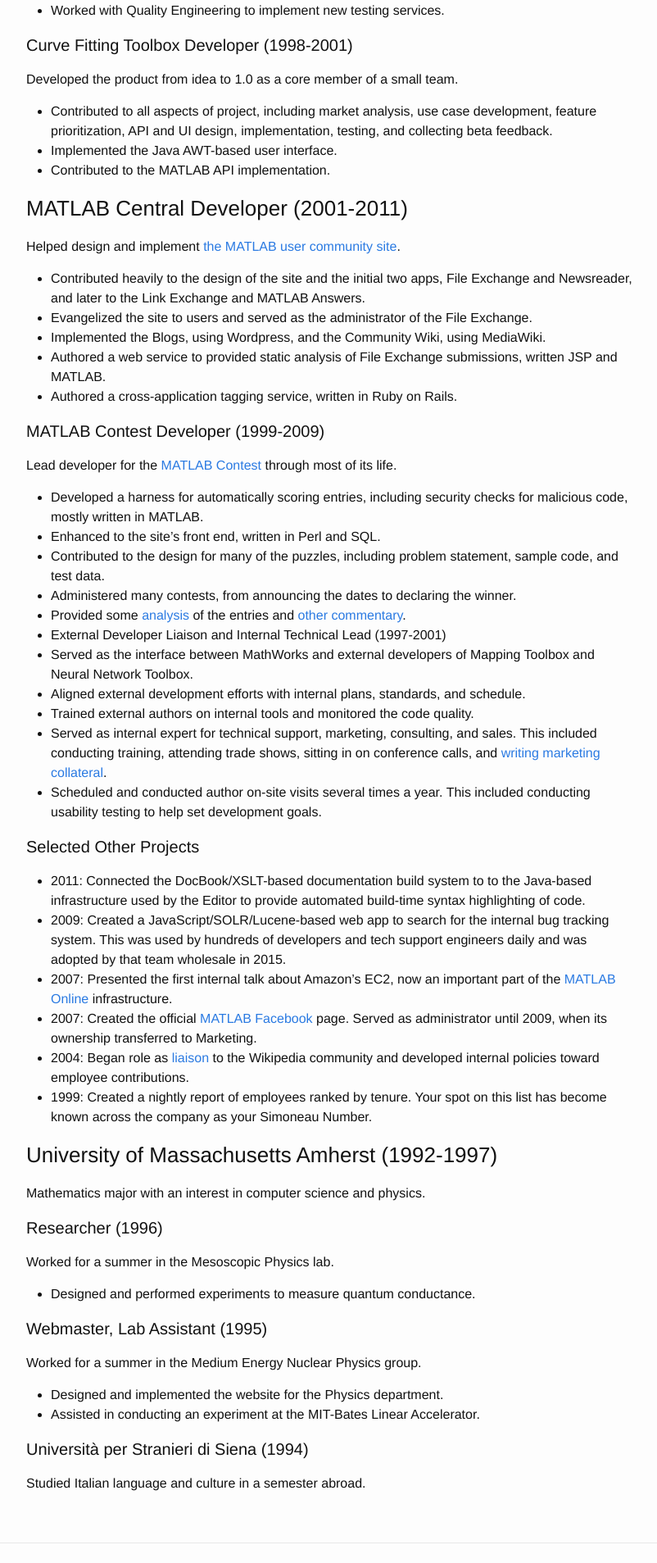
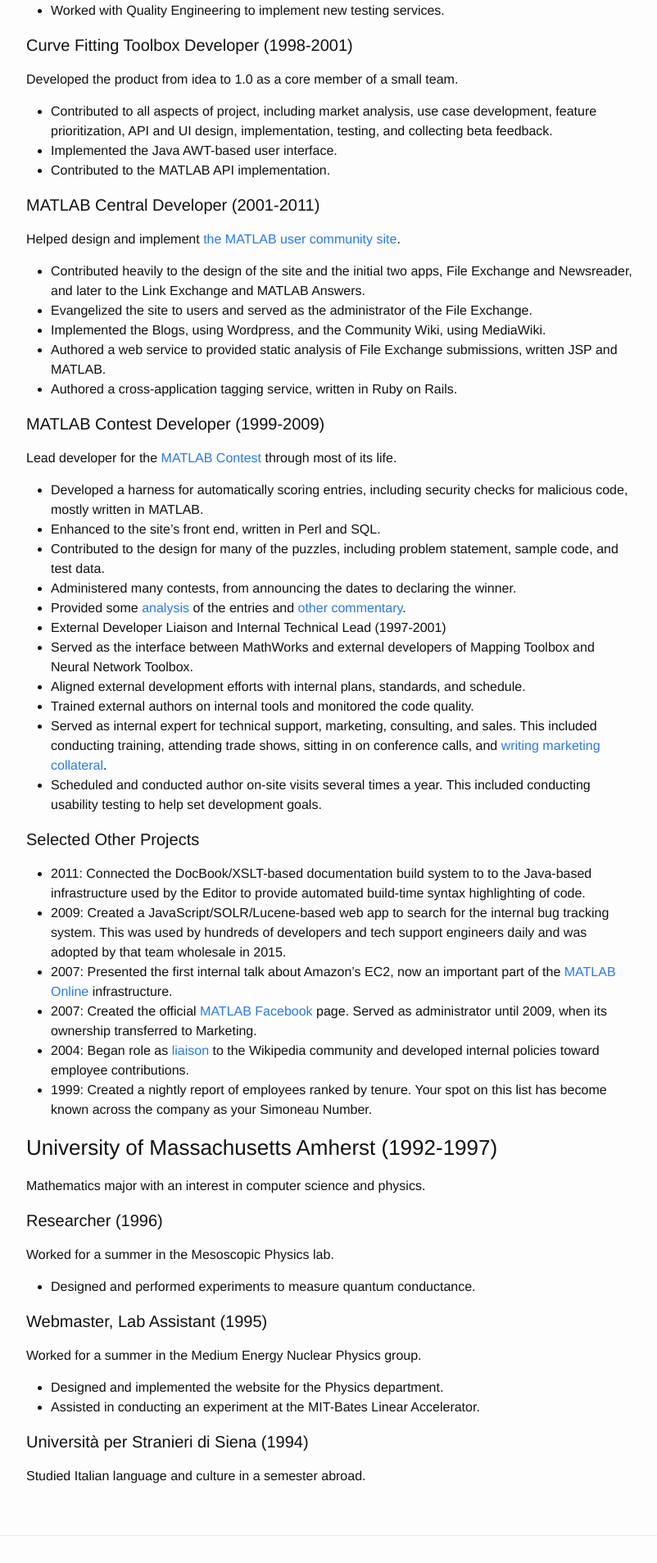
Before and after one commit to simoneau/simoneau.github.com, a Jekyll site: the page built from resume.md, in a window 1280 px wide. Shown: the part 1003-2910 px from the top of the page at 82% size, without its empty margins (238-1040 px from the left). Built offline with Jekyll 4.4.1, drawn with Linux system fonts in a browser that asks for light colours; nearby versions of some CDN libraries.

```diff
--- a/resume.md
+++ b/resume.md
@@ -37,7 +37,7 @@ Developed the product from idea to 1.0 as a core member of a small team.
 - Implemented the Java AWT-based user interface.
 - Contributed to the MATLAB API implementation.
 
-### MATLAB Central Developer (2001-2011)
+#### MATLAB Central Developer (2001-2011)
 Helped design and implement [the MATLAB user community site](https://www.mathworks.com/matlabcentral/).
 
 - Contributed heavily to the design of the site and the initial two apps, File Exchange and Newsreader, and later to the Link Exchange and MATLAB Answers.
```
